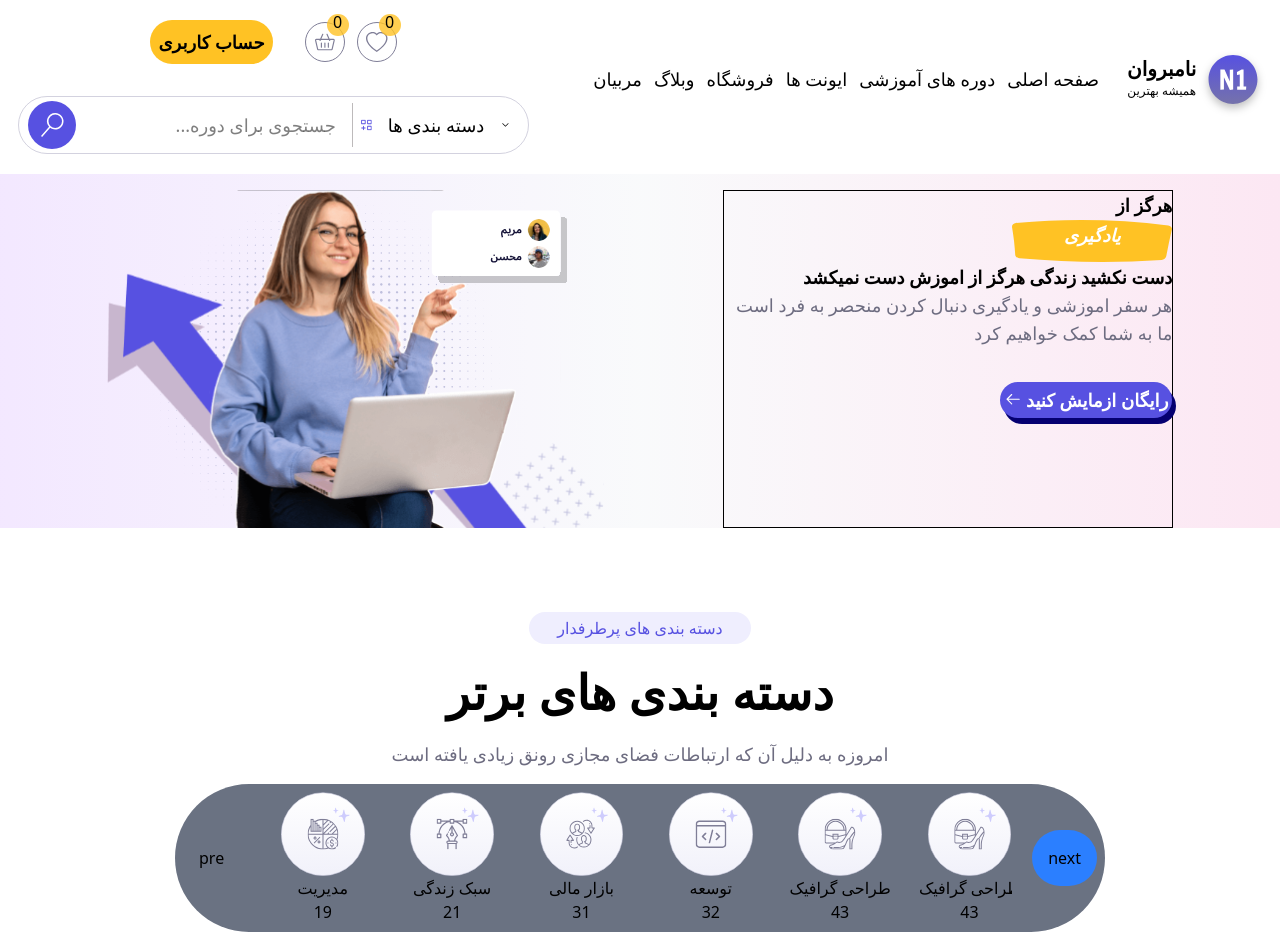
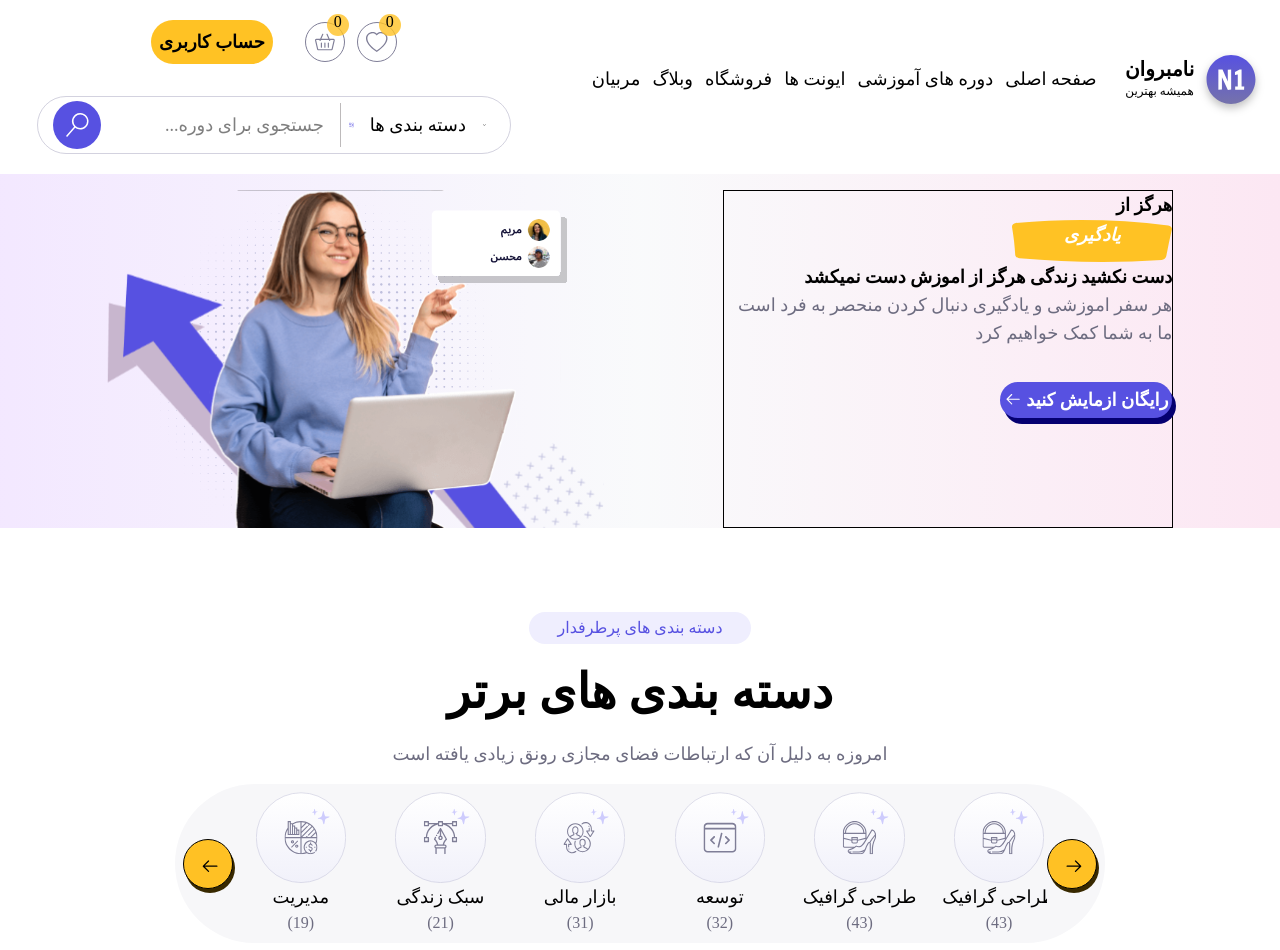
Before and after one commit to react-summer-1404/Nova, a React (Vite) app: page / in a window 1280 px wide. Shown: the top 950 px of the page. Built offline with nearby package versions, Linux system fonts and the light colour scheme.

Commit message:
slider style is done

```diff
--- a/src/assets/styles/variable.css
+++ b/src/assets/styles/variable.css
@@ -5,8 +5,10 @@
     --color-navy: #161439;
     --color-dark-gray: #6D6C80;
     --color-light-gray: #f6f6f8;
-    --color-light-blue: #5751e1;
+    /* --color-light-blue: #5751e1; */
     --color-golden-yellow: #ffc124;
+    --color-light-gray: #F7F7F9;
+    --color-text-gray: #6D6C80;
 
     --font-base: 'Poppins', serif;
 }
--- a/src/components/section/slider/Slider.jsx
+++ b/src/components/section/slider/Slider.jsx
@@ -1,7 +1,10 @@
 import React, { useState } from 'react'
 import sliderData from "./sliderData"
 import "../../../assets/styles/global.css"
+import "../../../assets/styles/variable.css"
 import useSlider from "../../../hooks/useSlider"
+import YellowButton from '../../ui/button/YellowButton'
+import { GoArrowLeft, GoArrowRight } from "react-icons/go";
 
 const Slider = () => {
   const itemsPerPage = 6;
@@ -11,23 +14,25 @@ const Slider = () => {
   });
 
   return (
-    <div className="bg-gray-500 flex-center md:w-3/4  p-2 rounded-full w-[400px]">
+    <div style={{backgroundColor: "var(--color-light-gray)"}} className=" flex-center md:w-3/4  p-2 rounded-full w-[400px]">
 
-      <button className=" p-4 rounded-full mr-5" onClick={nextSlide}>pre</button>
+      <YellowButton onClick={prevSlide}  width={"50px"} height={"50px"} icon={<GoArrowLeft className='-m-1'/>}/>
 
       <div className="overflow-hidden">
-        <div className="flex w-fit gap-1 " style={{ transform: `translateX(-${slide * (100 / itemsPerPage)}%)`} } >
+        <div className="flex w-fit gap-1 transition-transform duration-500 ease-in-out" style={{ transform: `translateX(-${slide * (100 / itemsPerPage)}%)`} } >
           {sliderData.map((item, index) => (
             <div key={index} className="flex flex-col  items-center simple-border w-1/6 flex-shrink-0">
             <img src={item.pic} alt={item.title} className="w-2/3" />
-          <h3>{item.title}</h3>
-          <span>{item.totalNumber}</span>
+          <h3 className='font-medium text-responsive'>{item.title}</h3>
+          <span style={{color:("var(--color-text-gray)")}}>{`(${item.totalNumber})`}</span>
             </div>
           ))}
         </div>
       </div>
 
-      <button className="bg-blue-500 p-4 rounded-full ml-5" onClick={prevSlide}>next</button>
+      <YellowButton onClick={nextSlide}  width={"50px"} height={"50px"} icon={<GoArrowRight className='-m-1'/>}/>
+
+
     </div>
 
 
--- a/src/components/ui/button/YellowButton.jsx
+++ b/src/components/ui/button/YellowButton.jsx
@@ -1,17 +1,20 @@
 import React from "react";
 
-const YellowButton = ({ width, text, icon }) => {
+const YellowButton = ({ width,height, text, icon ,onClick}) => {
   return (
     <button
       type="submit"
       style={{
         width,
+        height,
         backgroundColor: "var(--color-golden-yellow)",
         fontFamily: "var(--font-base)",
       }}
-      className="border border-black rounded-[50px] p-5 shadow-2d-yellow text-[20px] font-semibold leading-[18px] text-center cursor-pointer"
+      className="border border-black rounded-[50px] p-5 shadow-2d-yellow text-[20px] font-semibold leading-[18px] text-center cursor-pointer "
+    onClick={onClick}
     >
       {text}
+      {icon&& <span >{icon}</span>}
     </button>
   );
 };
```
